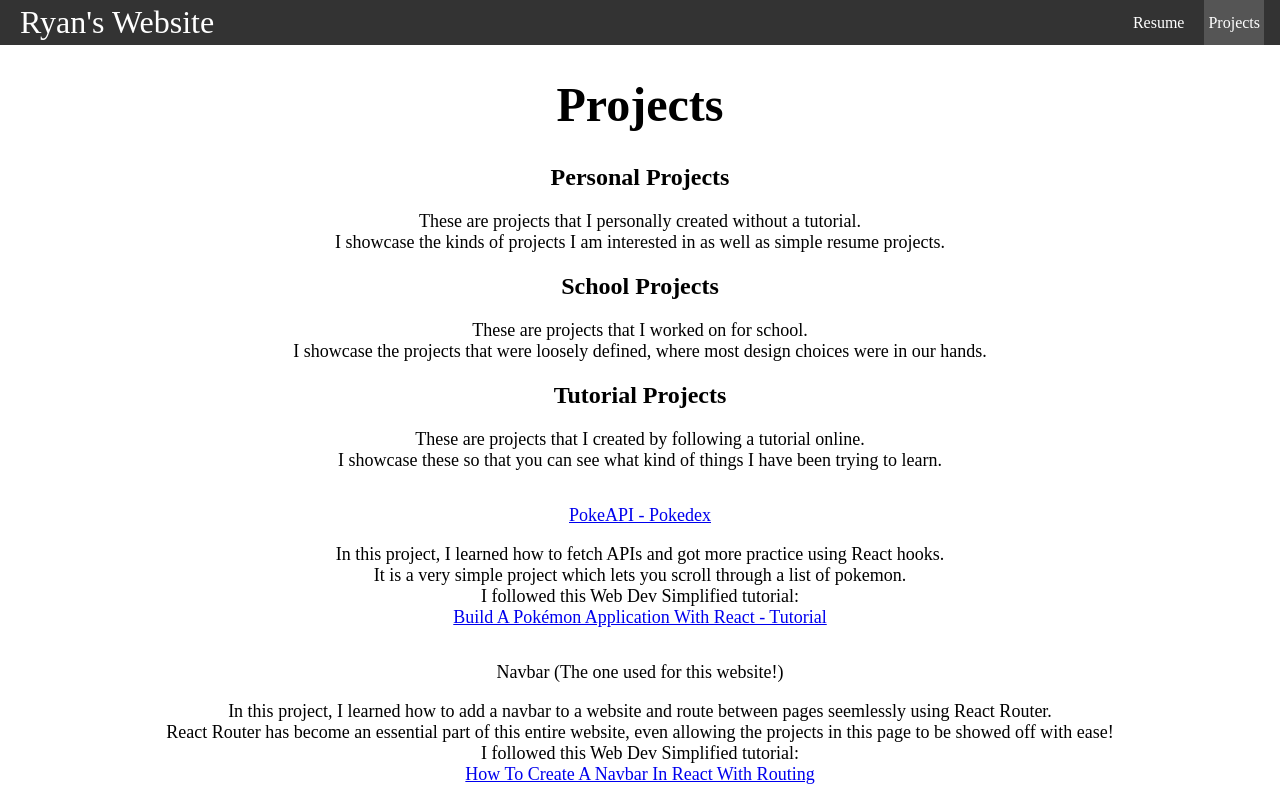
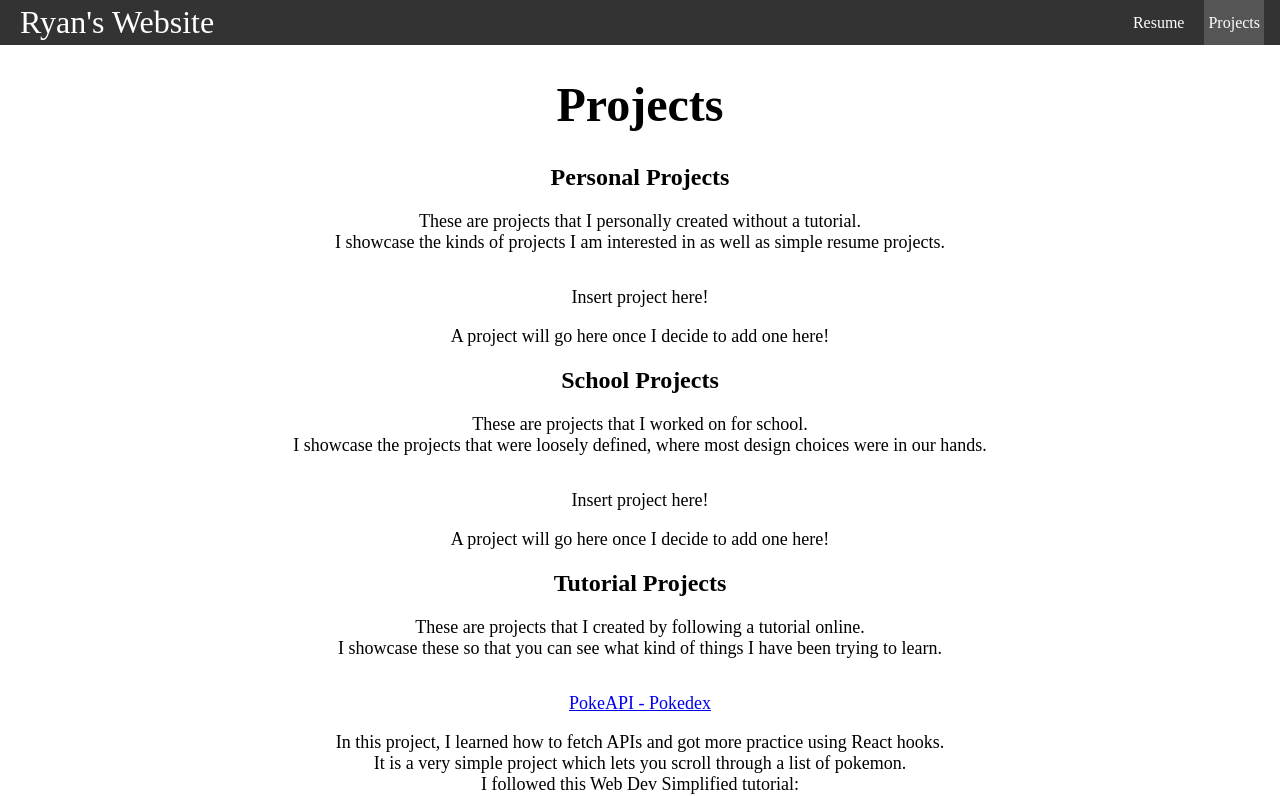
Before and after one commit to radrake/radrake.github.io, a React (Create React App) app in the folder my-app/: page /projects in a window 1280 px wide. Shown: the top 796 px of the page. Built offline with nearby package versions, Linux system fonts and the light colour scheme.

Commit message:
Added some filler text

```diff
--- a/my-app/src/pages/Projects.js
+++ b/my-app/src/pages/Projects.js
@@ -11,7 +11,12 @@ export default function Projects() {
           These are projects that I personally created without a tutorial. <br/>
           I showcase the kinds of projects I am interested in as well as simple resume projects.
         </p>
+        <p className="project-head">Insert project here!</p>
+        <p>
+          A project will go here once I decide to add one here!
+        </p>
       </body>
+
 
       <h2>School Projects</h2>
       <body>
@@ -19,7 +24,12 @@ export default function Projects() {
           These are projects that I worked on for school. <br/>
           I showcase the projects that were loosely defined, where most design choices were in our hands. <br/>
         </p>
+        <p className="project-head">Insert project here!</p>
+        <p>
+          A project will go here once I decide to add one here!
+        </p>
       </body>
+
 
       <h2>Tutorial Projects</h2>
       <body>
@@ -27,14 +37,15 @@ export default function Projects() {
           These are projects that I created by following a tutorial online. <br/>
           I showcase these so that you can see what kind of things I have been trying to learn.
         </p>
+
         <p className="project-head"><Link to="/pokemon">PokeAPI - Pokedex</Link></p>
-
         <p>
           In this project, I learned how to fetch APIs and got more practice using React hooks. <br/>
           It is a very simple project which lets you scroll through a list of pokemon. <br/>
           I followed this Web Dev Simplified tutorial: <br/>
           <a href="https://www.youtube.com/watch?v=o3ZUc7zH8BE" target="_blank" rel="noreferrer">Build A Pokémon Application With React - Tutorial</a>
         </p>
+
         <p className="project-head">Navbar (The one used for this website!)</p>
         <p>
           In this project, I learned how to add a navbar to a website and route between pages seemlessly using React Router. <br/>
```
